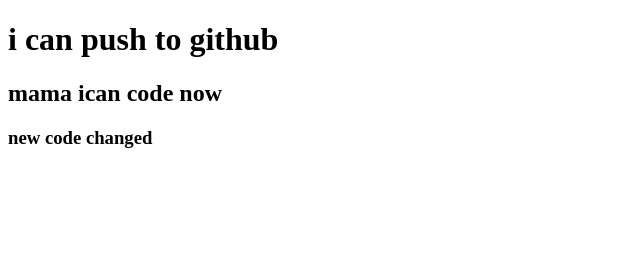
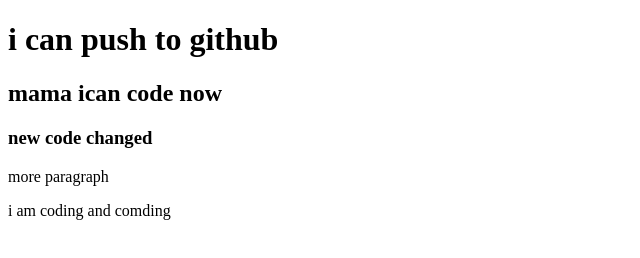
Before and after one commit to Khurshed6661/my-first-repo, a plain HTML site: page index.html in a window 1280 px wide. Shown: the whole page, without its empty margins (0-640 px from the left). Drawn offline with Linux system fonts and the light colour scheme.

Commit message:
styles added

```diff
--- a/index.html
+++ b/index.html
@@ -5,10 +5,13 @@
     <meta http-equiv="X-UA-Compatible" content="IE=edge">
     <meta name="viewport" content="width=device-width, initial-scale=1.0">
     <title>My First Github repo</title>
+    <link rel="stylesheet" href="style.css">
 </head>
 <body>
     <h1>i can push to github</h1>
     <h2>mama ican code now</h2>
     <h3>new code changed</h3>
+    <p>more paragraph</p>
+    <p>i am coding and comding</p>
 </body>
 </html>
```
Also changed, not shown: style.css (added).
